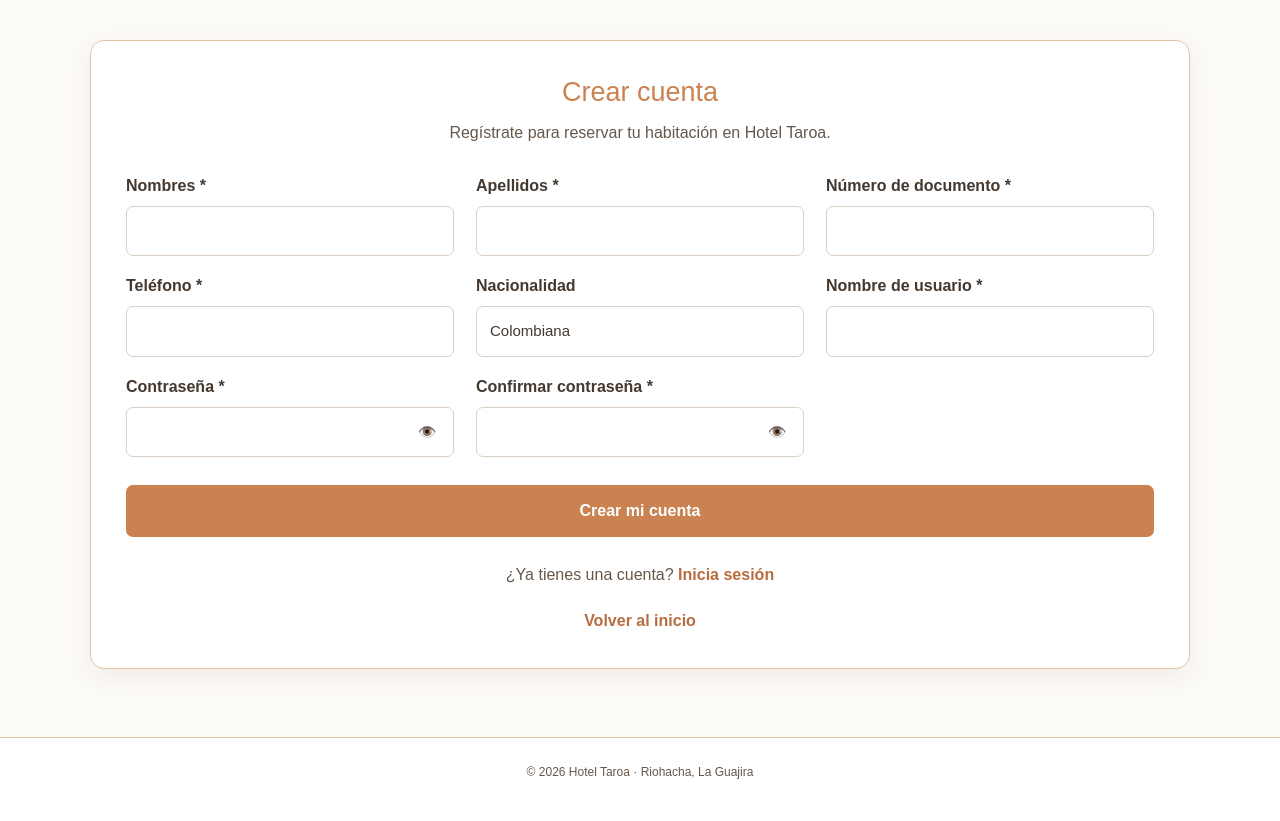
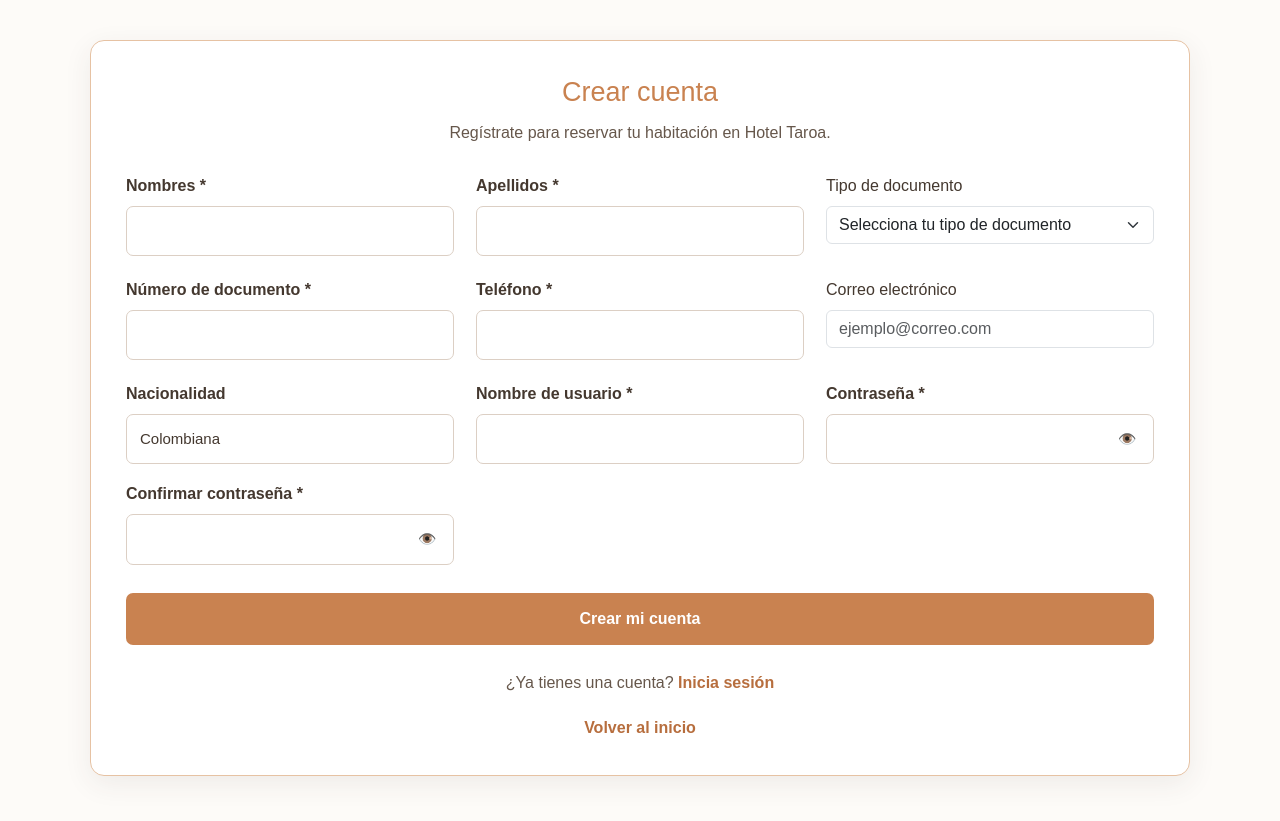
Before and after one commit to juanromeroviloria-art/hoteltaroa, a Django app: page /cliente/registro/ in a window 1280 px wide. Shown: the part 108-929 px from the top of the page. Before the commit the page ends 887 px from the top, so only its background shows below. Run offline with Django 5.2, Linux system fonts and the light colour scheme.

Commit message:
agregue tipo de documento y correo al registro

```diff
--- a/templates/registro_cliente.html
+++ b/templates/registro_cliente.html
@@ -45,6 +45,18 @@
                            required>
                 </div>
 
+
+                <div class="mb-3">
+    <label for="tipo_documento" class="form-label">Tipo de documento</label>
+    <select name="tipo_documento" id="tipo_documento" class="form-select" required>
+        <option value="">Selecciona tu tipo de documento</option>
+        <option value="CC">Cédula de ciudadanía</option>
+        <option value="CE">Cédula de extranjería</option>
+        <option value="TI">Tarjeta de identidad</option>
+        <option value="Pasaporte">Pasaporte</option>
+    </select>
+</div>
+
                 <div class="campo-login-cliente">
                     <label for="numero_documento">Número de documento *</label>
                     <input type="text" id="numero_documento"
@@ -55,6 +67,7 @@
                            oninput="this.value=this.value.replace(/[^0-9]/g, '')"
                            required>
                 </div>
+
 
                 <div class="campo-login-cliente">
                     <label for="telefono">Teléfono *</label>
@@ -67,7 +80,21 @@
                            required>
                 </div>
 
-                <div class="campo-login-cliente">
+<div class="mb-3">
+    <label for="correo" class="form-label">Correo electrónico</label>
+    <input
+        type="email"
+        name="correo"
+        id="correo"
+        class="form-control"
+        placeholder="ejemplo@correo.com"
+        required
+    >
+</div>
+
+
+
+                 <div class="campo-login-cliente">
                     <label for="nacionalidad">Nacionalidad</label>
                     <input type="text" id="nacionalidad" name="nacionalidad"
                            value="Colombiana"
```
